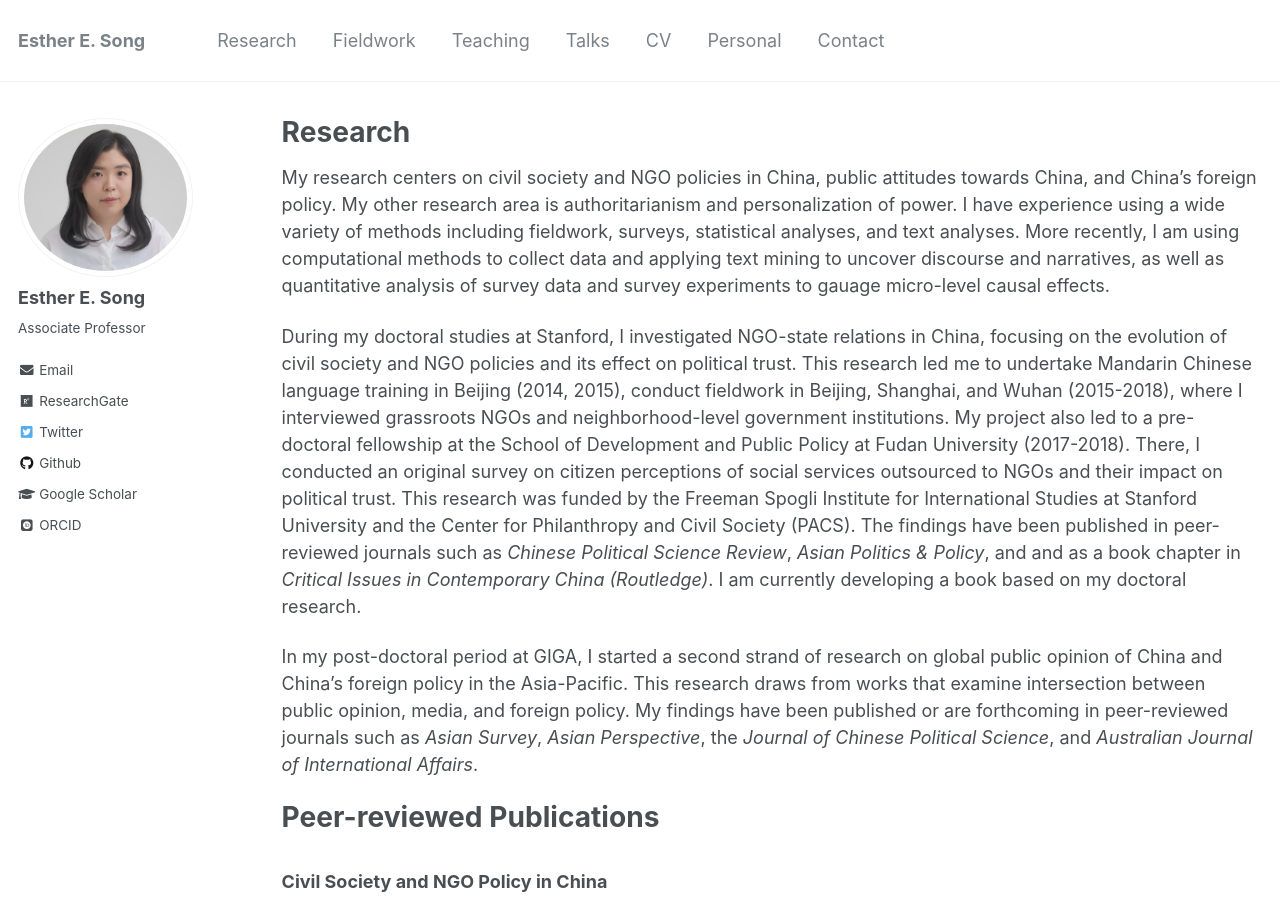
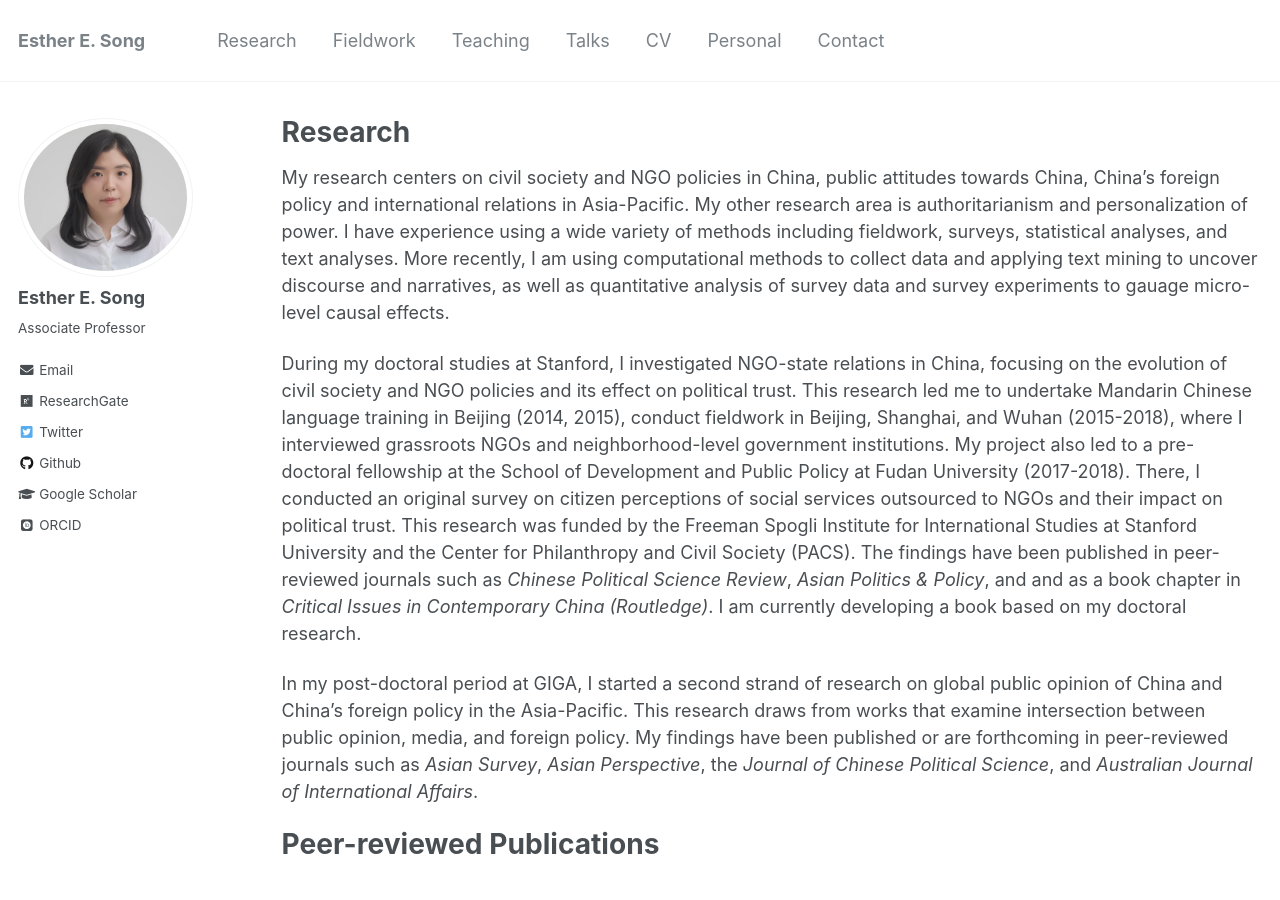
Before and after one commit to ehsong/ehsong.github.io, a Jekyll site: the page built from _pages/research.md, in a window 1280 px wide and 900 px high. Built offline with Jekyll 4.4.1, drawn with Linux system fonts in a browser that asks for light colours; some web fonts are replaced.

Commit message:
Update research.md

```diff
--- a/_pages/research.md
+++ b/_pages/research.md
@@ -6,7 +6,7 @@
 ---
 
 {% include base_path %}
-My research centers on civil society and NGO policies in China, public attitudes towards China, and China's foreign policy. My other research area is authoritarianism and personalization of power. I have experience using a wide variety of methods including fieldwork, surveys, statistical analyses, and text analyses. More recently, I am using computational methods to collect data and applying text mining to uncover discourse and narratives, as well as quantitative analysis of survey data and survey experiments to gauage micro-level causal effects.
+My research centers on civil society and NGO policies in China, public attitudes towards China, China's foreign policy and international relations in Asia-Pacific. My other research area is authoritarianism and personalization of power. I have experience using a wide variety of methods including fieldwork, surveys, statistical analyses, and text analyses. More recently, I am using computational methods to collect data and applying text mining to uncover discourse and narratives, as well as quantitative analysis of survey data and survey experiments to gauage micro-level causal effects.
 
 During my doctoral studies at Stanford, I investigated NGO-state relations in China, focusing on the evolution of civil society and NGO policies and its effect on political trust. This research led me to undertake Mandarin Chinese language training in Beijing (2014, 2015), conduct fieldwork in Beijing, Shanghai, and Wuhan (2015-2018), where I interviewed grassroots NGOs and neighborhood-level government institutions. My project also led to a pre-doctoral fellowship at the School of Development and Public Policy at Fudan University (2017-2018). There, I conducted an original survey on citizen perceptions of social services outsourced to NGOs and their impact on political trust. This research was funded by the Freeman Spogli Institute for International Studies at Stanford University and the Center for Philanthropy and Civil Society (PACS). The findings have been published in peer-reviewed journals such as *Chinese Political Science Review*, *Asian Politics & Policy*, and and as a book chapter in *Critical Issues in Contemporary China (Routledge)*. I am currently developing a book based on my doctoral research.
 
```
